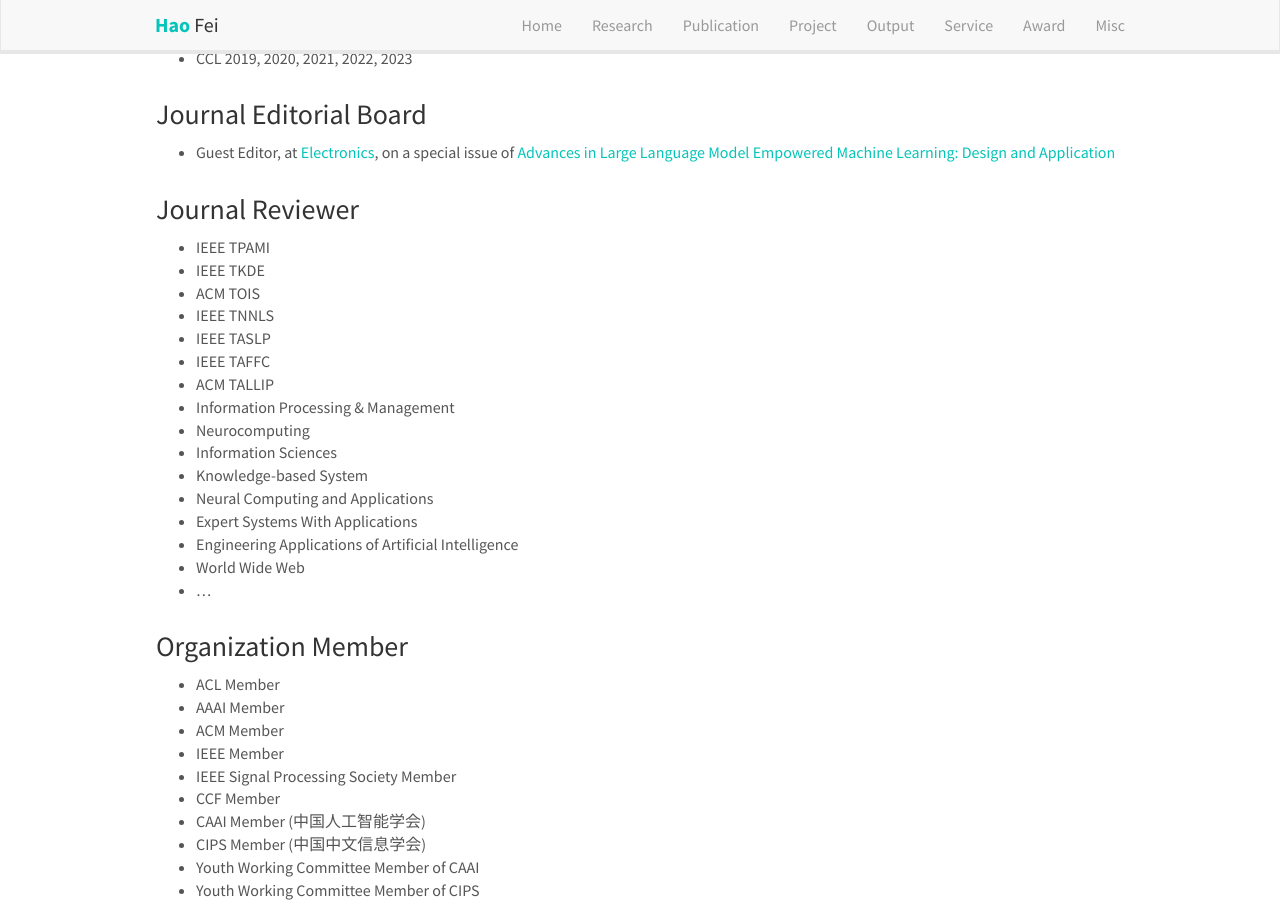
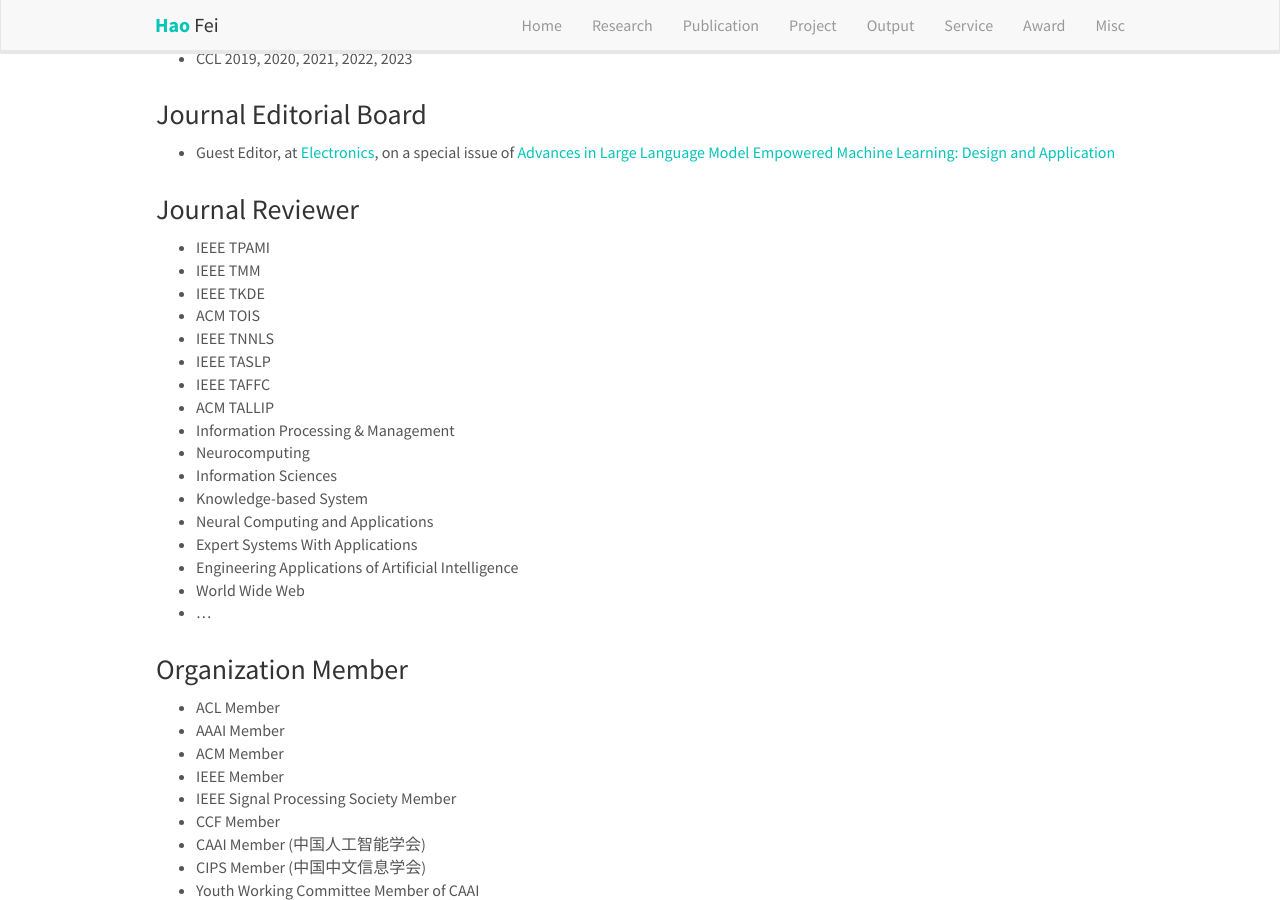
Before and after one commit to scofield7419/scofield7419.github.io, a Jekyll site: the page built from _pages/services.md, in a window 1280 px wide and 900 px high, scrolled down 882 px. Built offline with Jekyll 4.4.1, drawn with Linux system fonts in a browser that asks for light colours; nearby versions of some CDN libraries; comment, search, counter and statistics services are not loaded; a style sheet for code colours, icons or effects is not loaded.

Commit message:
Update services.md

```diff
--- a/_pages/services.md
+++ b/_pages/services.md
@@ -73,6 +73,7 @@
 ### Journal Reviewer
 
 - IEEE TPAMI
+- IEEE TMM
 - IEEE TKDE
 - ACM TOIS
 - IEEE TNNLS
```
